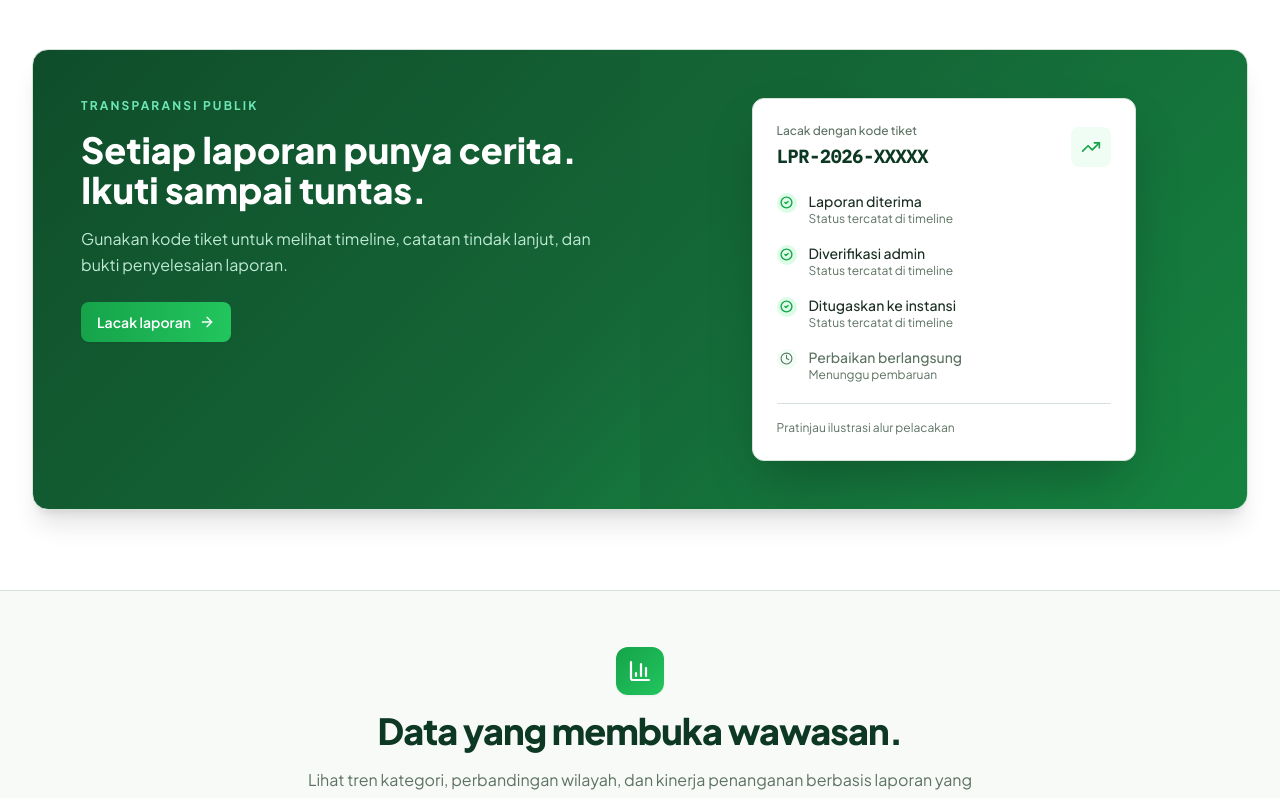
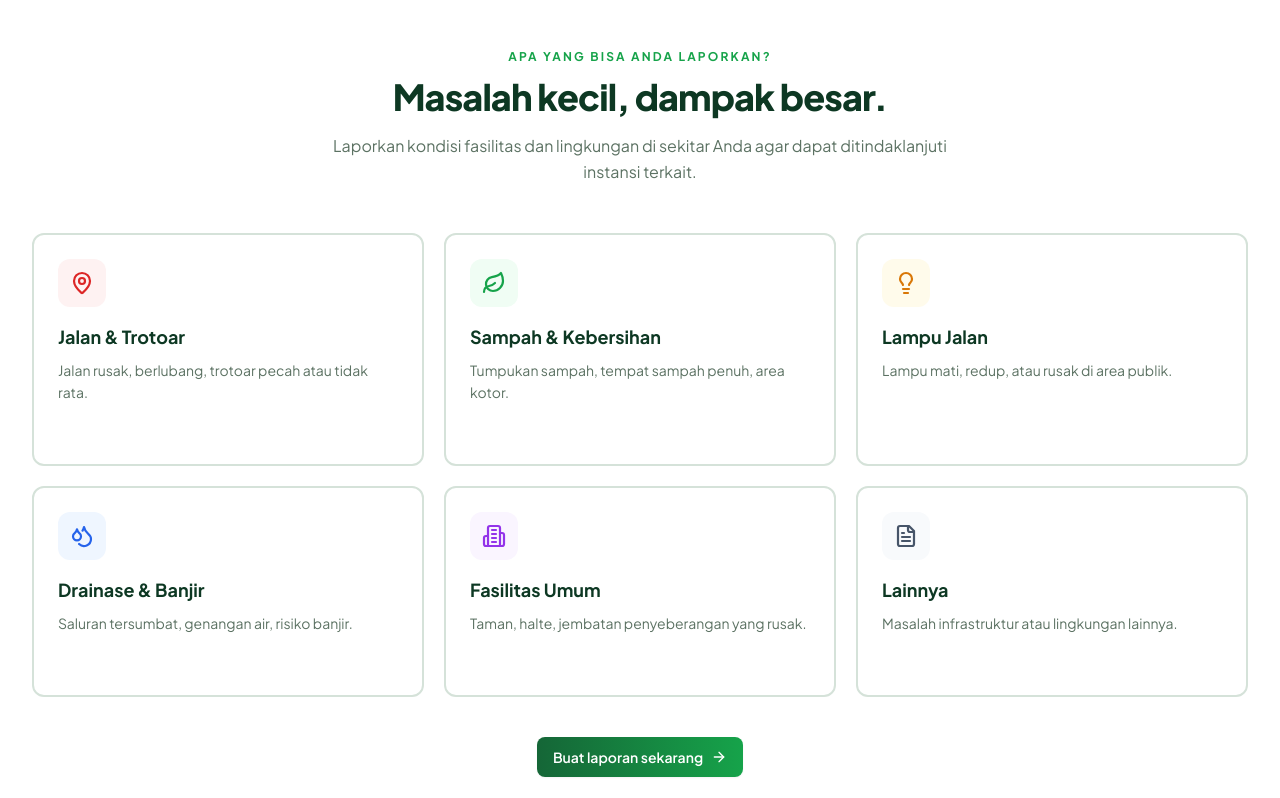
Before and after one commit to firmanizzani/CIVIX, a React (Vite) app in the folder frontend/: page / in a window 1280 px wide. Shown: the part 1840-2638 px from the top of the page. Built offline with nearby package versions, Linux system fonts and the light colour scheme; no server answers.

Commit message:
Improve landing page report categories

```diff
--- a/frontend/src/pages/LandingPage.tsx
+++ b/frontend/src/pages/LandingPage.tsx
@@ -15,6 +15,8 @@ import {
   FileText,
   TrendingUp,
   Leaf,
+  Droplets,
+  Lightbulb,
 } from 'lucide-react';
 import { MapContainer, TileLayer, CircleMarker, Popup } from 'react-leaflet';
 import 'leaflet/dist/leaflet.css';
@@ -396,67 +398,96 @@ function LandingPage() {
         </section>
         </Reveal>
 
-        {/* Transparansi & Tracking Preview */}
+        {/* Kategori Laporan */}
         <Reveal delay="default">
         <section className="border-b border-civix-border bg-white py-16 lg:py-20">
           <div className="container-civix">
-            <div className="grid overflow-hidden rounded-2xl border border-civix-border shadow-xl md:grid-cols-2" style={{background: 'linear-gradient(135deg, #0f4d2a 0%, #156637 50%, #16a34a 100%)'}}>
-              <div className="p-8 text-white md:p-12">
-                <p className="eyebrow mb-4 text-emerald-300">Transparansi Publik</p>
-                <h2 className="text-3xl font-extrabold leading-tight sm:text-4xl">
-                  Setiap laporan punya cerita.
-                  <br />
-                  Ikuti sampai tuntas.
-                </h2>
-                <p className="mt-4 leading-relaxed text-emerald-100/90">
-                  Gunakan kode tiket untuk melihat timeline, catatan tindak lanjut, dan bukti penyelesaian laporan.
+            <div className="mb-12 text-center">
+              <p className="eyebrow mb-3">Apa yang Bisa Anda Laporkan?</p>
+              <h2 className="section-title">Masalah kecil, dampak besar.</h2>
+              <p className="mx-auto mt-4 max-w-2xl leading-relaxed text-civix-muted">
+                Laporkan kondisi fasilitas dan lingkungan di sekitar Anda agar dapat ditindaklanjuti instansi terkait.
               </p>
-                <Link to="/track" className="btn-accent mt-6">
-                  Lacak laporan <ArrowRight size={16} />
-                </Link>
             </div>
-              <div className="flex items-center justify-center bg-civix-deep/50 p-8 md:p-12">
-                <div className="w-full max-w-sm rounded-xl border border-civix-border bg-white p-6 shadow-2xl">
-                  <div className="mb-5 flex items-center justify-between">
-                    <div>
-                      <p className="text-xs font-medium text-civix-muted">Lacak dengan kode tiket</p>
-                      <p className="mono mt-1 text-lg font-bold text-civix-forest">LPR-2026-XXXXX</p>
-                    </div>
-                    <div className="flex h-10 w-10 items-center justify-center rounded-lg bg-civix-soft text-civix-primary">
-                      <TrendingUp size={20} />
-                    </div>
-                  </div>
-                  <div className="space-y-4">
+            <div className="grid gap-5 sm:grid-cols-2 lg:grid-cols-3">
               {[
-                      { label: 'Laporan diterima', done: true },
-                      { label: 'Diverifikasi admin', done: true },
-                      { label: 'Ditugaskan ke instansi', done: true },
-                      { label: 'Perbaikan berlangsung', done: false },
-                    ].map((step, i) => (
-                      <div key={i} className="flex items-start gap-3">
-                        <div
-                          className={`mt-0.5 flex h-5 w-5 shrink-0 items-center justify-center rounded-full ${
-                            step.done ? 'bg-civix-mint text-civix-success' : 'bg-civix-soft text-civix-muted'
-                          }`}
+                {
+                  icon: MapPin,
+                  title: 'Jalan & Trotoar',
+                  desc: 'Jalan rusak, berlubang, trotoar pecah atau tidak rata.',
+                  kategori: 'jalan_rusak',
+                  color: 'text-red-600',
+                  bgColor: 'bg-red-50',
+                  hoverBorder: 'hover:border-red-500',
+                },
+                {
+                  icon: Leaf,
+                  title: 'Sampah & Kebersihan',
+                  desc: 'Tumpukan sampah, tempat sampah penuh, area kotor.',
+                  kategori: 'sampah',
+                  color: 'text-green-600',
+                  bgColor: 'bg-green-50',
+                  hoverBorder: 'hover:border-green-500',
+                },
+                {
+                  icon: Lightbulb,
+                  title: 'Lampu Jalan',
+                  desc: 'Lampu mati, redup, atau rusak di area publik.',
+                  kategori: 'penerangan',
+                  color: 'text-amber-600',
+                  bgColor: 'bg-amber-50',
+                  hoverBorder: 'hover:border-amber-500',
+                },
+                {
+                  icon: Droplets,
+                  title: 'Drainase & Banjir',
+                  desc: 'Saluran tersumbat, genangan air, risiko banjir.',
+                  kategori: 'drainase',
+                  color: 'text-blue-600',
+                  bgColor: 'bg-blue-50',
+                  hoverBorder: 'hover:border-blue-500',
+                },
+                {
+                  icon: Building2,
+                  title: 'Fasilitas Umum',
+                  desc: 'Taman, halte, jembatan penyeberangan yang rusak.',
+                  kategori: 'fasilitas_umum',
+                  color: 'text-purple-600',
+                  bgColor: 'bg-purple-50',
+                  hoverBorder: 'hover:border-purple-500',
+                },
+                {
+                  icon: FileText,
+                  title: 'Lainnya',
+                  desc: 'Masalah infrastruktur atau lingkungan lainnya.',
+                  kategori: 'lainnya',
+                  color: 'text-slate-600',
+                  bgColor: 'bg-slate-50',
+                  hoverBorder: 'hover:border-slate-500',
+                },
+              ].map((item) => (
+                <Link
+                  key={item.kategori}
+                  to={`/citizen/create-report?kategori=${item.kategori}`}
+                  className={`group flex flex-col gap-4 rounded-xl border-2 border-civix-border bg-white p-6 transition-all hover:-translate-y-1 hover:shadow-lg ${item.hoverBorder}`}
                 >
-                          {step.done ? <CheckCircle2 size={13} strokeWidth={2.5} /> : <Clock size={13} />}
+                  <div className={`flex h-12 w-12 items-center justify-center rounded-xl ${item.bgColor} ${item.color} transition-transform group-hover:scale-110`}>
+                    <item.icon size={24} strokeWidth={2.2} />
                   </div>
                   <div>
-                          <p className={`text-sm font-medium ${step.done ? 'text-civix-text' : 'text-civix-muted'}`}>
-                            {step.label}
-                          </p>
-                          <p className="text-xs text-civix-muted">
-                            {step.done ? 'Status tercatat di timeline' : 'Menunggu pembaruan'}
-                          </p>
+                    <h3 className="mb-2 text-lg font-bold text-civix-forest">{item.title}</h3>
+                    <p className="text-sm leading-relaxed text-civix-muted">{item.desc}</p>
                   </div>
+                  <div className={`mt-auto flex items-center gap-1.5 text-sm font-semibold ${item.color} opacity-0 transition-opacity group-hover:opacity-100`}>
+                    Laporkan sekarang <ArrowRight size={14} />
                   </div>
+                </Link>
               ))}
             </div>
-                  <p className="mt-5 border-t border-civix-border pt-4 text-xs text-civix-muted">
-                    Pratinjau ilustrasi alur pelacakan
-                  </p>
-                </div>
-              </div>
+            <div className="mt-10 text-center">
+              <Link to="/citizen/create-report" className="btn-primary">
+                Buat laporan sekarang <ArrowRight size={16} />
+              </Link>
             </div>
           </div>
         </section>
--- a/frontend/src/pages/admin/AdminReportsPage.tsx
+++ b/frontend/src/pages/admin/AdminReportsPage.tsx
@@ -114,7 +114,7 @@ export default function AdminReportsPage({ embedded = false }: { embedded?: bool
           ) : filteredReports.length === 0 ? (
             <div className="p-12 text-center text-slate-500">Tidak ada laporan pada filter ini.</div>
           ) : (
-            <div className="divide-y divide-slate-100">
+            <div className="max-h-[68vh] divide-y divide-slate-100 overflow-y-auto pr-1">
               {filteredReports.map((report) => (
                 <div key={report.id} className="flex flex-col gap-4 p-5 lg:flex-row lg:items-center">
                   {report.photos?.[0] ? (
--- a/frontend/src/pages/citizen/CreateReportPage.tsx
+++ b/frontend/src/pages/citizen/CreateReportPage.tsx
@@ -1,10 +1,10 @@
 import { useCallback, useEffect, useRef, useState } from 'react';
-import { useNavigate } from 'react-router-dom';
+import { useNavigate, useSearchParams } from 'react-router-dom';
 import { useMutation, useQueryClient } from '@tanstack/react-query';
 import Navbar from '@/components/Navbar';
 import Footer from '@/components/Footer';
 import apiClient from '@/lib/api';
-import { KATEGORI_LABEL } from '@/types';
+import { KATEGORI_LABEL, KategoriLaporan } from '@/types';
 import { MapContainer, TileLayer, Marker, useMap, useMapEvents } from 'react-leaflet';
 import L from 'leaflet';
 import 'leaflet/dist/leaflet.css';
@@ -66,10 +66,15 @@ function LocationPicker({
 
 export default function CreateReportPage() {
   const navigate = useNavigate();
+  const [searchParams] = useSearchParams();
+  const kategoriFromUrl = searchParams.get('kategori') || '';
+
   const [judul, setJudul] = useState('');
   const [deskripsi, setDeskripsi] = useState('');
   const [namaJalan, setNamaJalan] = useState('');
-  const [kategori, setKategori] = useState('');
+  const [kategori, setKategori] = useState(
+    kategoriFromUrl in KATEGORI_LABEL ? (kategoriFromUrl as KategoriLaporan) : ''
+  );
   const [anonim, setAnonim] = useState(false);
   const [photos, setPhotos] = useState<File[]>([]);
   const [position, setPosition] = useState<[number, number] | null>(null);
```
Lines whose indentation alone changed are shown as unchanged.
